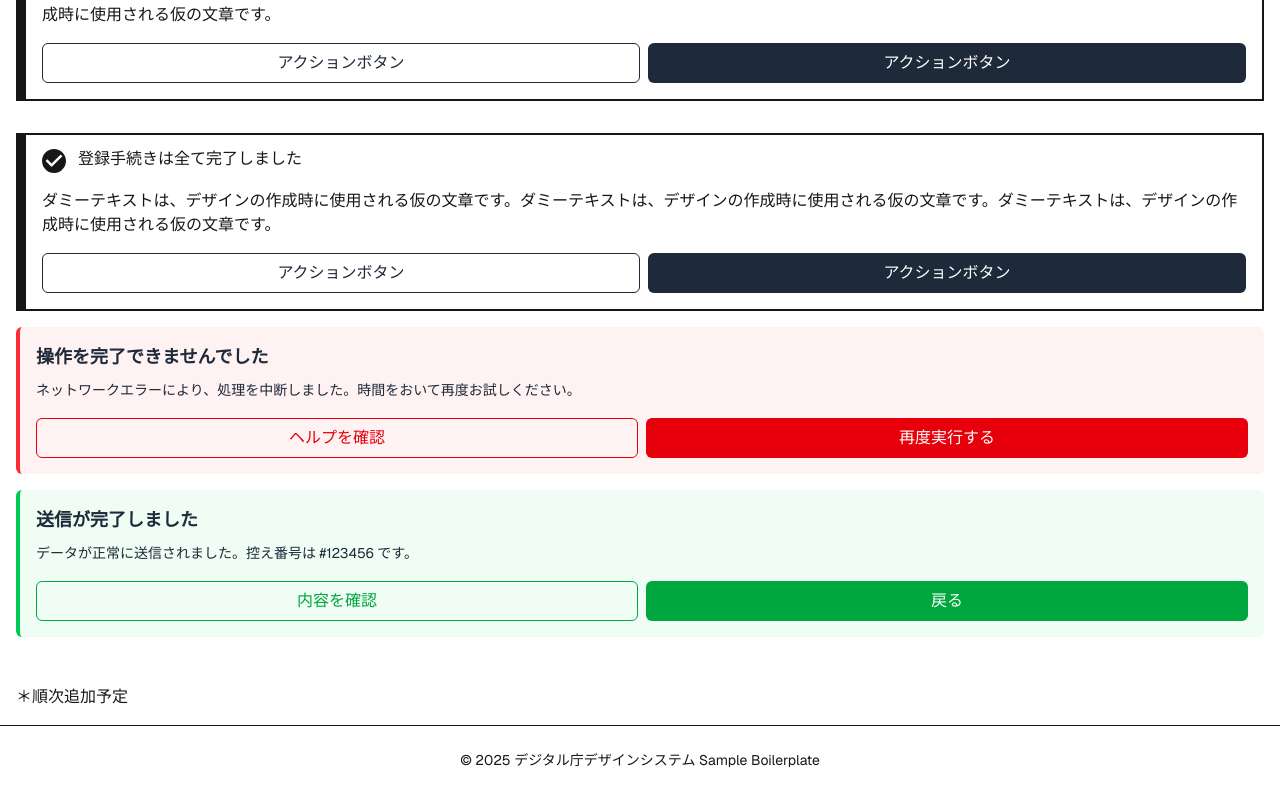
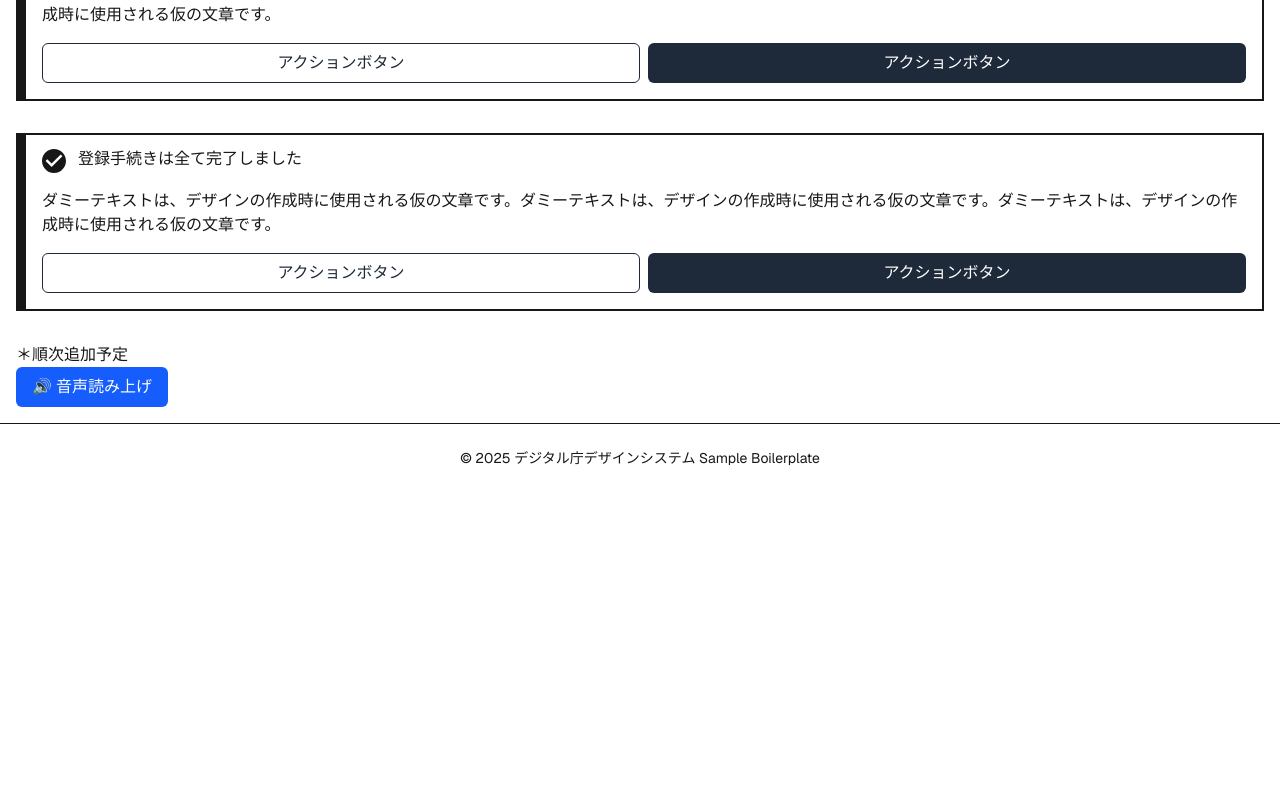
Before and after one commit to VKetDeveloper/digital-agency-designsystem-boilerplate, a Next.js app: page /demo in a window 1280 px wide. Shown: the part 2117-2911 px from the top of the page. After the commit the page ends 2609 px from the top, so only its background shows below. Built offline with nearby package versions, Linux system fonts and the light colour scheme; what @digital-go-jp/tailwind-theme-plugin would draw is missing.

Commit message:
古いタグ周りを整理

```diff
--- a/src/app/demo/page.tsx
+++ b/src/app/demo/page.tsx
@@ -16,10 +16,6 @@ import {
 } from '../../component/lib';
 
 import {
-  NotificationBanner,
-  NotificationBannerHeader,
-  NotificationBannerHeading,
-  NotificationBannerBody,
   Button,
 } from '../../component/NotificationBanner';
 
@@ -38,6 +34,8 @@ import {
   NotificationBannerHeader_v2,
 } from '../../component/Notification';
 
+
+import ReadSpeakerButton from '../../component/readSpeaker/parts';
 
 
 const updateTime = new Date('2024-01-01T06:00:00');
@@ -257,51 +255,17 @@ export default function Page() {
           </NotificationBannerBody_v2>
         </NotificationBanner_v2>
       </div>
-
-        <NotificationBanner bannerStyle='color-chip' type='error'>
-          <NotificationBannerHeader>
-            <NotificationBannerHeading level='h2'>
-              操作を完了できませんでした
-            </NotificationBannerHeading>
-          </NotificationBannerHeader>
-          <NotificationBannerBody>
-            <p>ネットワークエラーにより、処理を中断しました。時間をおいて再度お試しください。</p>
-            <div className='grid mt-4 gap-2 grid-flow-col grid-cols-2 desktop:grid-cols-none desktop:gap-4 desktop:justify-end'>
-              <Button size='md' type='button' variant='outline'>
-                ヘルプを確認
-              </Button>
-              <Button size='md' type='button' variant='solid-fill'>
-                再度実行する
-              </Button>
-            </div>
-          </NotificationBannerBody>
-        </NotificationBanner>
-
-        {/* 🟢 success バナー */}
-        <NotificationBanner bannerStyle='color-chip' type='success'>
-          <NotificationBannerHeader>
-            <NotificationBannerHeading level='h2'>
-              送信が完了しました
-            </NotificationBannerHeading>
-          </NotificationBannerHeader>
-          <NotificationBannerBody>
-            <p>データが正常に送信されました。控え番号は #123456 です。</p>
-            <div className='grid mt-4 gap-2 grid-flow-col grid-cols-2 desktop:grid-cols-none desktop:gap-4 desktop:justify-end'>
-              <Button size='md' type='button' variant='outline'>
-                内容を確認
-              </Button>
-              <Button size='md' type='button' variant='solid-fill'>
-                戻る
-              </Button>
-            </div>
-          </NotificationBannerBody>
-        </NotificationBanner>
       </section>
 
       <section className="container mx-auto p-4">
         <ErrorText>
           ＊順次追加予定
         </ErrorText>
+    <ul className="space-y-2">
+      <li className="setting_speaker">
+        <ReadSpeakerButton />
+      </li>
+    </ul>
       </section>
 
 
--- /dev/null
+++ b/src/component/readSpeaker/parts.tsx
@@ -0,0 +1,48 @@
+'use client';
+
+import React from 'react';
+import { loadReadSpeaker } from '@/lib/readSpeaker';
+
+type ReadSpeakerButtonProps = {
+  customerId?: string;
+  lang?: string;
+  readId?: string;
+  label?: string;
+};
+
+export default function ReadSpeakerButton({
+  customerId = '8435',
+  lang = 'ja_jp',
+  readId = 'tmp_read_contents',
+  label = '音声読み上げ',
+}: ReadSpeakerButtonProps) {
+  const handleClick = async (e: React.MouseEvent<HTMLButtonElement>) => {
+    e.preventDefault();
+
+    // ReadSpeakerスクリプトをロード
+    loadReadSpeaker(customerId);
+
+    const href = `https://app-eas.readspeaker.com/cgi-bin/rsent?customerid=${customerId}&lang=${lang}&readid=${readId}&url=`;
+
+    const callReadPage = () => {
+      if (typeof window !== 'undefined' && (window as any).readpage) {
+        (window as any).readpage(href, 'tmp_readspeaker');
+      } else {
+        console.warn('ReadSpeakerがまだロードされていません。リトライします...');
+        setTimeout(callReadPage, 300); // 0.3秒ごとに再試行
+      }
+    };
+
+    callReadPage();
+  };
+
+  return (
+    <button
+      onClick={handleClick}
+      rel="nofollow"
+      className="rs_href inline-flex items-center gap-2 rounded-md bg-blue-600 px-4 py-2 text-white hover:bg-blue-700 transition-colors"
+    >
+      🔊 {label}
+    </button>
+  );
+}
--- a/src/lib/readSpeaker.ts
+++ b/src/lib/readSpeaker.ts
@@ -1,11 +1,10 @@
-export function loadReadSpeaker(): string {
-  if (typeof window === "undefined") return "";
+export function loadReadSpeaker(customerId: string = '8435'): string {
+  if (typeof window === 'undefined') return '';
 
-  const custmorId = '8435';
-  const importFile = `https://cdn-eas.readspeaker.com/script/${custmorId}/webReader/webReader.js?pids=wr&disable=translation,lookup`;
+  const importFile = `https://cdn-eas.readspeaker.com/script/${customerId}/webReader/webReader.js?pids=wr&disable=translation,lookup`;
 
   if (!document.getElementById('rs_req_Init')) {
-    const scriptElm = document.createElement("script");
+    const scriptElm = document.createElement('script');
     scriptElm.src = importFile;
     scriptElm.id = 'rs_req_Init';
     document.head.appendChild(scriptElm);
```
